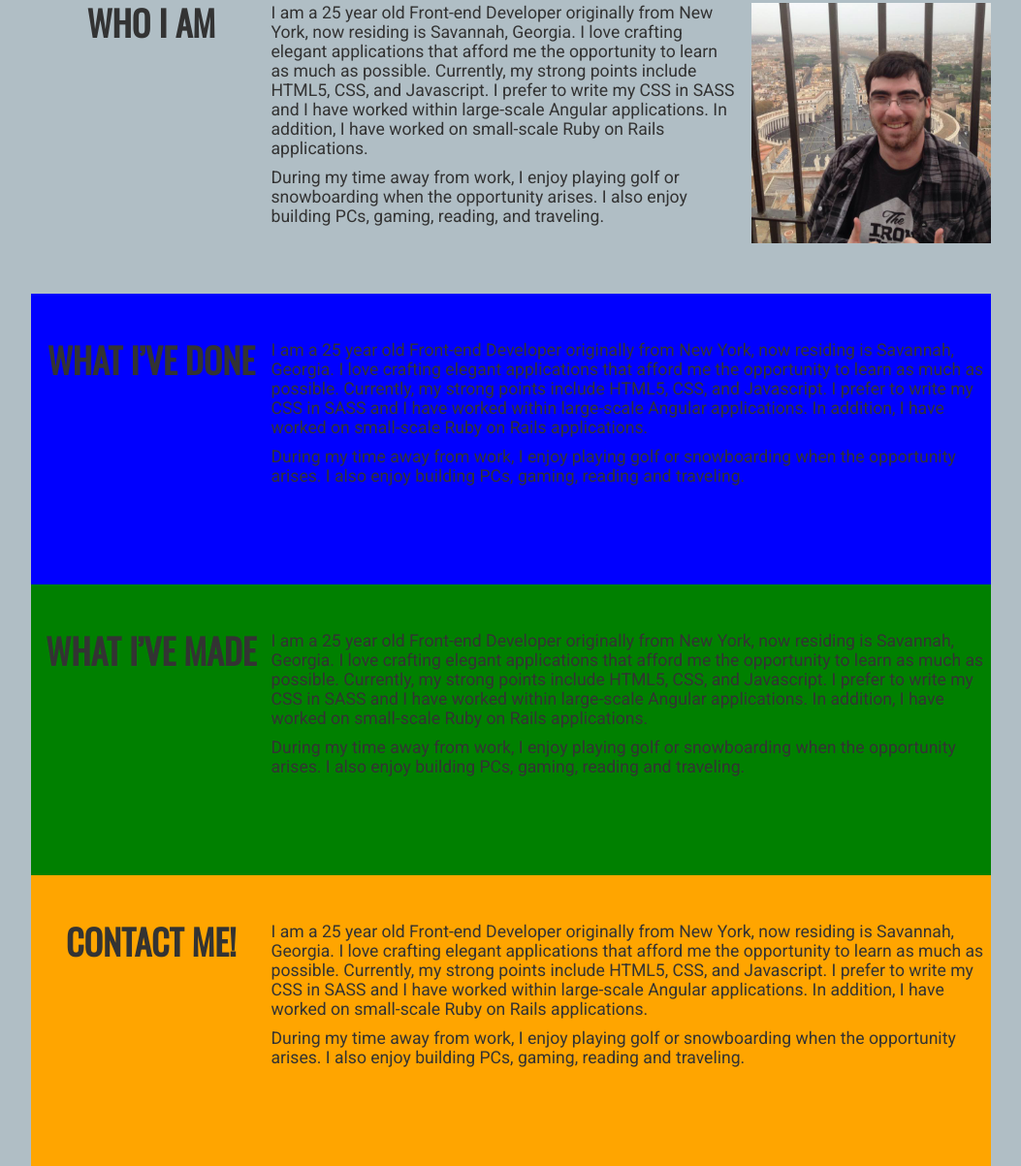
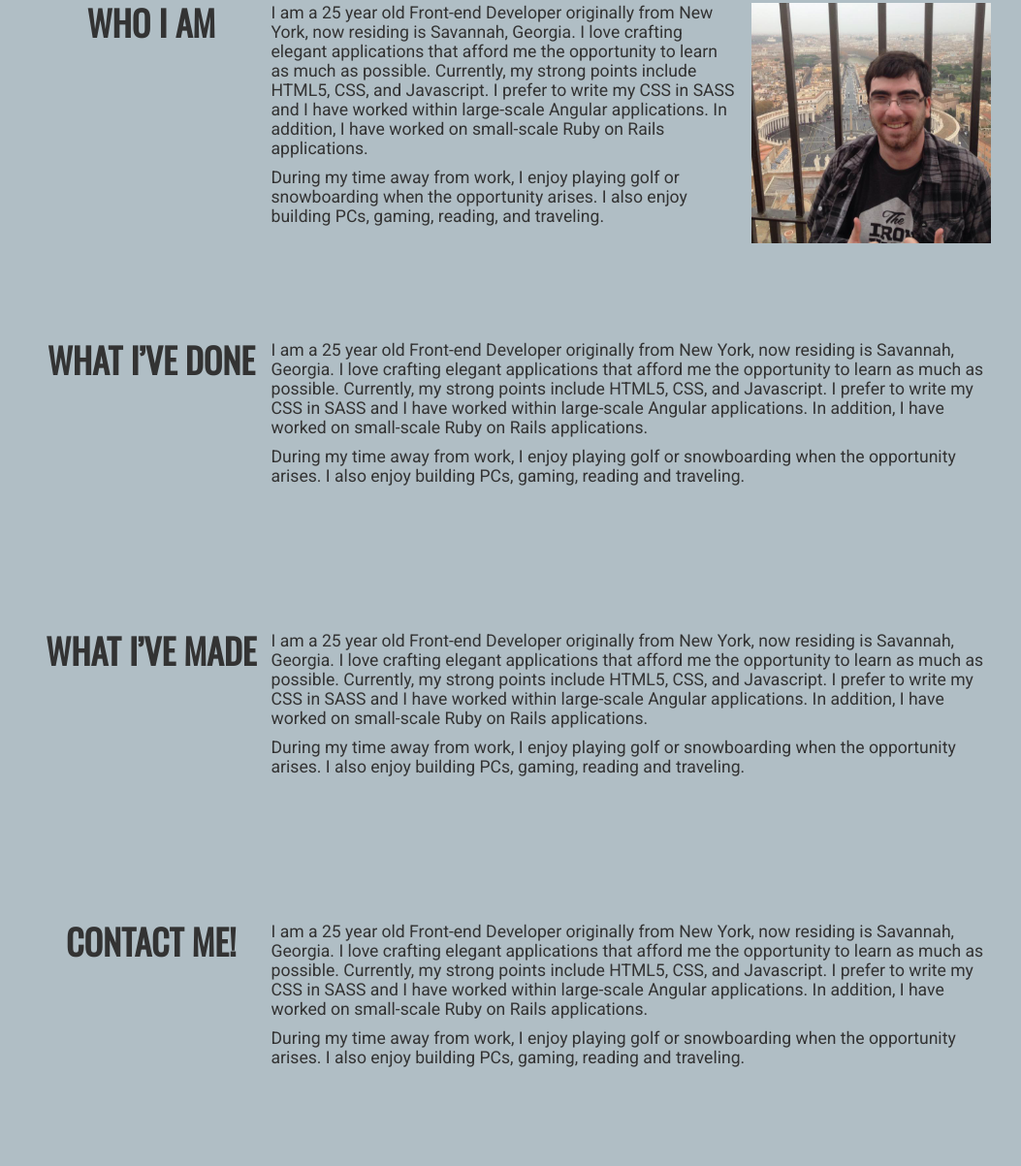
Before and after one commit to ryanmcgov/ryanmcgov.github.io, a plain HTML site: page index.html in a window 1280 px wide. Shown: the part 695-1898 px from the top of the page at 97% size, without its empty margins (113-1166 px from the left). Drawn offline with nearby package versions, Linux system fonts and the light colour scheme.

Commit message:
removed placeholder

```diff
--- a/src/css/app.css
+++ b/src/css/app.css
@@ -193,15 +193,15 @@ a {
 
 /*Experience Section*/
 #experience {
-	background-color: blue;
+
 }
 
 /*Projects Section*/
 #projects {
-	background-color: green;
+
 }
 
 /*Contact Section*/
 #contact {
-	background-color: orange;
+
 }
```
